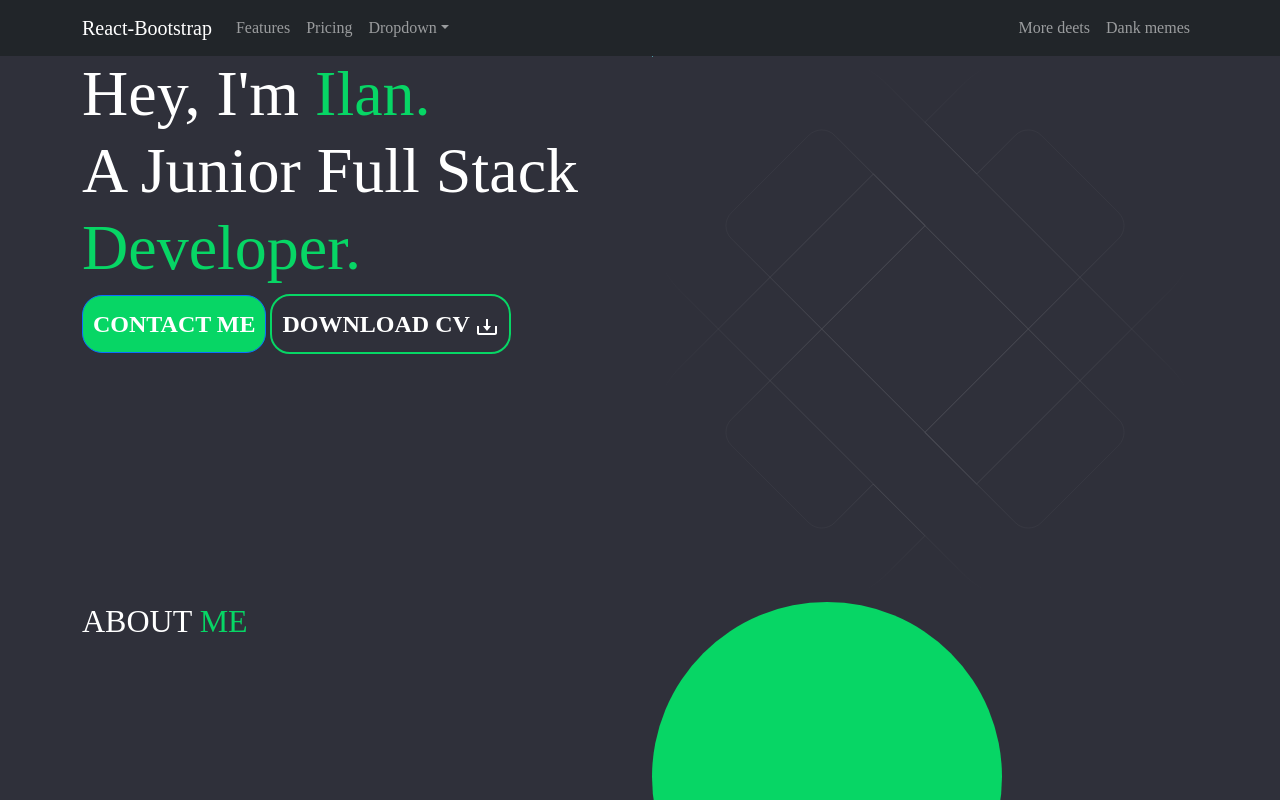
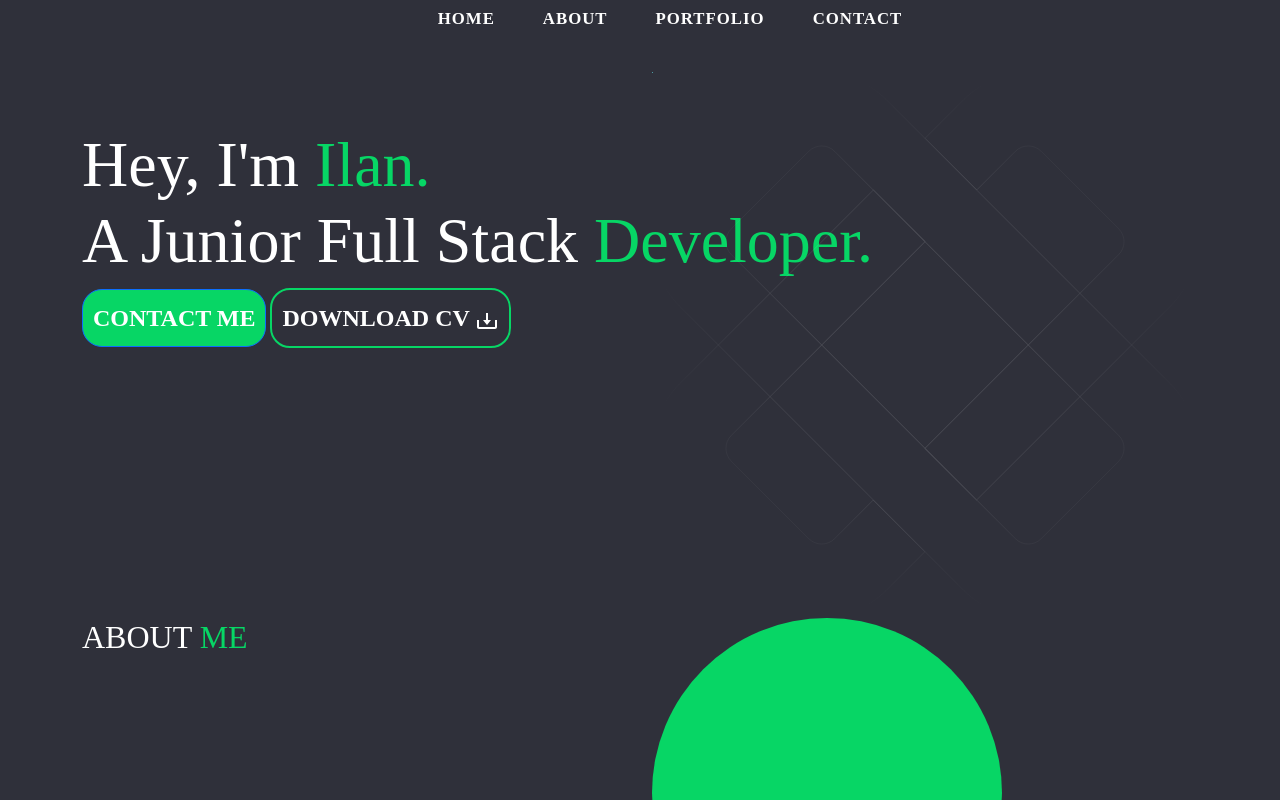
Before and after one commit to SoPH89/portfolio, a React (Create React App) app: page / in a window 1280 px wide. Shown: the top 800 px of the page. Built offline with nearby package versions, Linux system fonts and the light colour scheme; the HTML template or start-up script is replaced by a standard one.

Commit message:
trying new navbar

```diff
--- a/src/Components/Header/Header.css
+++ b/src/Components/Header/Header.css
@@ -1,6 +1,7 @@
 .heroSection {
     color: white;
-    top: 100px;
+    width: 180%;
+    margin-top: 10%;
 }
 .introHeader{
     font-size: 4em;
--- /dev/null
+++ b/src/Components/Navbar/Navbar.css
@@ -0,0 +1,378 @@
+
+  .navBarStyle {
+     background: #2F303A;
+     color: white;
+
+}
+
+.nav-wrapper {
+    margin: auto;
+    text-align: center;
+    width: 70%;
+}
+
+@media(max-width: 768px) {
+    .nav-wrapper {
+        width: 90%;
+    }
+}
+
+@media(max-width: 638px) {
+    .nav-wrapper {
+        width: 100%;
+    }
+}
+
+
+.logo {
+    float: left;
+    margin-left: 28px;
+    font-size: 1.5em;
+    height: 60px;
+    letter-spacing: 1px;
+    text-transform: uppercase;
+}
+
+@media(max-width: 768px) {
+    .logo {
+        margin-left: 5px;
+    }
+}
+
+.socialIcons {
+    float: right;
+    color: white;
+    padding-top: 6px;
+}
+
+#navbar ul {
+    display: inline-block;
+    list-style: none;
+    font-family: Montserrat;
+    font-weight: bold;
+    font-size: 24px;
+    /* margin-right: 14px; */
+    margin-top: -2px;
+    text-align: right;
+    transition: transform 0.5s ease-out;
+    -webkit-transition: transform 0.5s ease-out;
+}
+
+@media(max-width: 640px) {
+    #navbar ul {
+        display: none;
+    }
+}
+
+@media(orientation: landscape) {
+    #navbar ul {
+        display: inline-block;
+    }
+}
+
+#navbar li {
+    display: inline-block;
+}
+
+#navbar li a {
+    color: white;
+    display: block;
+    font-size: 0.7em;
+    height: 50px;
+    letter-spacing: 1px;
+    margin: 0 20px;
+    padding: 0 4px;
+    position: relative;
+    text-decoration: none;
+    text-transform: uppercase;
+    transition: all 0.5s ease;
+    -webkit-transition: all 0.5s ease;
+}
+
+#navbar li a:hover {
+
+    color: #07D665;
+    transition: all 1s ease;
+    -webkit-transition: all 1s ease;
+}
+
+/* Animated Bottom Line */
+#navbar li a:before,
+#navbar li a:after {
+    content: '';
+    position: absolute;
+    width: 0%;
+    height: 1px;
+    bottom: -1px;
+    background: #07D665;
+}
+
+#navbar li a:before {
+    left: 0;
+    transition: 0.5s;
+}
+
+#navbar li a:after {
+    background: rgb(13, 26, 38);
+    right: 0;
+    /* transition: width 0.8s cubic-bezier(0.22, 0.61, 0.36, 1); */
+}
+
+#navbar li a:hover:before {
+    background: rgb(13, 26, 38);
+    width: 100%;
+    transition: width 0.5s cubic-bezier((0.22, 0.61, 0.36, 1));
+}
+
+#navbar li a:hover:after {
+    background: transparent;
+    width: 100%;
+    /* transition: 0s; */
+}
+
+
+
+/*======================================================
+                    Mobile Menu Menu Icon
+  ======================================================*/
+@media(max-width: 640px) {
+    .menuIcon {
+        cursor: pointer;
+        display: block;
+        position: fixed;
+        right: 15px;
+        top: 20px;
+        height: 23px;
+        width: 27px;
+        z-index: 12;
+    }
+
+    /* Icon Bars */
+    .icon-bars {
+        background: rgb(13, 26, 38);
+        position: absolute;
+        left: 1px;
+        top: 45%;
+        height: 2px;
+        width: 20px;
+        -webkit-transition: 0.4s;
+        transition: 0.4s;
+    }
+
+    .icon-bars::before {
+        background: rgb(13, 26, 38);
+        content: '';
+        position: absolute;
+        left: 0;
+        top: -8px;
+        height: 2px;
+        width: 20px;
+        /*     -webkit-transition: top 0.2s ease 0.3s;
+    transition: top 0.2s ease 0.3s; */
+        -webkit-transition: 0.3s width 0.4s;
+        transition: 0.3s width 0.4s;
+    }
+
+    .icon-bars::after {
+        margin-top: 0px;
+        background: rgb(13, 26, 38);
+        content: '';
+        position: absolute;
+        left: 0;
+        bottom: -8px;
+        height: 2px;
+        width: 20px;
+        /*     -webkit-transition: top 0.2s ease 0.3s;
+    transition: top 0.2s ease 0.3s; */
+        -webkit-transition: 0.3s width 0.4s;
+        transition: 0.3s width 0.4s;
+    }
+
+    /* Bars Shadows */
+    .icon-bars.overlay {
+        background: rgb(97, 114, 129);
+        background: rgb(183, 199, 211);
+        width: 20px;
+        animation: middleBar 3s infinite 0.5s;
+        -webkit-animation: middleBar 3s infinite 0.5s;
+    }
+
+    @keyframes middleBar {
+        0% {
+            width: 0px
+        }
+
+        50% {
+            width: 20px
+        }
+
+        100% {
+            width: 0px
+        }
+    }
+
+    @-webkit-keyframes middleBar {
+        0% {
+            width: 0px
+        }
+
+        50% {
+            width: 20px
+        }
+
+        100% {
+            width: 0px
+        }
+    }
+
+    .icon-bars.overlay::before {
+        background: rgb(97, 114, 129);
+        background: rgb(183, 199, 211);
+        width: 10px;
+        animation: topBar 3s infinite 0.2s;
+        -webkit-animation: topBar 3s infinite 0s;
+    }
+
+    @keyframes topBar {
+        0% {
+            width: 0px
+        }
+
+        50% {
+            width: 10px
+        }
+
+        100% {
+            width: 0px
+        }
+    }
+
+    @-webkit-keyframes topBar {
+        0% {
+            width: 0px
+        }
+
+        50% {
+            width: 10px
+        }
+
+        100% {
+            width: 0px
+        }
+    }
+
+    .icon-bars.overlay::after {
+        background: rgb(97, 114, 129);
+        background: rgb(183, 199, 211);
+        width: 15px;
+        animation: bottomBar 3s infinite 1s;
+        -webkit-animation: bottomBar 3s infinite 1s;
+    }
+
+    @keyframes bottomBar {
+        0% {
+            width: 0px
+        }
+
+        50% {
+            width: 15px
+        }
+
+        100% {
+            width: 0px
+        }
+    }
+
+    @-webkit-keyframes bottomBar {
+        0% {
+            width: 0px
+        }
+
+        50% {
+            width: 15px
+        }
+
+        100% {
+            width: 0px
+        }
+    }
+
+
+    /* Toggle Menu Icon */
+    .menuIcon.toggle .icon-bars {
+        top: 5px;
+        transform: translate3d(0, 5px, 0) rotate(135deg);
+        transition-delay: 0.1s;
+        transition: transform 0.4s cubic-bezier(0.68, -0.55, 0.265, 1.55);
+    }
+
+    .menuIcon.toggle .icon-bars::before {
+        top: 0;
+        transition-delay: 0.1s;
+        opacity: 0;
+    }
+
+    .menuIcon.toggle .icon-bars::after {
+        top: 10px;
+        transform: translate3d(0, -10px, 0) rotate(-270deg);
+        transition-delay: 0.1s;
+        transition: transform 0.4s cubic-bezier(0.68, -0.55, 0.265, 1.55);
+    }
+
+    .menuIcon.toggle .icon-bars.overlay {
+        width: 20px;
+        opacity: 0;
+        -webkit-transition: all 0s ease 0s;
+        transition: all 0s ease 0s;
+    }
+}
+
+
+/*======================================================
+                   Responsive Mobile Menu
+  ======================================================*/
+.overlay-menu {
+    background: #07D665;
+    color: rgb(13, 26, 38);
+    display: flex;
+    align-items: center;
+    justify-content: center;
+    position: absolute;
+    top: 0;
+    right: 0;
+    padding-right: 15px;
+    transform: translateX(-100%);
+    width: 100vw;
+    height: 100vh;
+    -webkit-transition: transform 0.2s ease-out;
+    transition: transform 0.2s ease-out;
+    position: absolute;
+    z-index: 10;
+}
+
+.overlay-menu ul,
+.overlay-menu li {
+    display: block;
+    position: relative;
+}
+
+.overlay-menu li a {
+    display: block;
+    font-size: 1.8em;
+    letter-spacing: 4px;
+    /*   opacity: 0; */
+    padding: 10px 0;
+    text-align: center;
+    text-transform: uppercase;
+    -webkit-transition: color 0.3s ease;
+    transition: color 0.3s ease;
+    /*   -webkit-transition: 0.2s opacity 0.2s ease-out;
+  transition: 0.2s opacity 0.2s ease-out; */
+}
+
+.overlay-menu li a:hover,
+.overlay-menu li a:active {
+    color: rgb(28, 121, 184);
+    -webkit-transition: color 0.3s ease;
+    transition: color 0.3s ease;
+}
--- a/src/Components/Navbar/Navbar.js
+++ b/src/Components/Navbar/Navbar.js
@@ -1,36 +1,72 @@
-import React from "react";
-import { Container, Navbar, NavDropdown, Nav} from 'react-bootstrap';
+import React from 'react';
+import {Container } from "react-bootstrap";
+import "./Navbar.css";
+// import { AiFillGithub, AiFillInstagram, AiFillLinkedin } from 'react-icons/ai';
 
-const NavBar = ()=>{
+let menuIcon = document.querySelector('menuIcon');
+let nav = document.querySelector('overlay-menu');
+const Header = () => {
     return (
+      <>
+      <Container className="navbarContainer">
+      <nav id="navbar" class="">
+  <div className="nav-wrapper">
 
-        <Navbar collapseOnSelect expand="lg" bg="dark" variant="dark">
-  <Container>
-  <Navbar.Brand href="#home">React-Bootstrap</Navbar.Brand>
-  <Navbar.Toggle aria-controls="responsive-navbar-nav" />
-  <Navbar.Collapse id="responsive-navbar-nav">
-    <Nav className="me-auto">
-      <Nav.Link href="#features">Features</Nav.Link>
-      <Nav.Link href="#pricing">Pricing</Nav.Link>
-      <NavDropdown title="Dropdown" id="collasible-nav-dropdown">
-        <NavDropdown.Item href="#action/3.1">Action</NavDropdown.Item>
-        <NavDropdown.Item href="#action/3.2">Another action</NavDropdown.Item>
-        <NavDropdown.Item href="#action/3.3">Something</NavDropdown.Item>
-        <NavDropdown.Divider />
-        <NavDropdown.Item href="#action/3.4">Separated link</NavDropdown.Item>
-      </NavDropdown>
-    </Nav>
-    <Nav>
-      <Nav.Link href="#deets">More deets</Nav.Link>
-      <Nav.Link eventKey={2} href="#memes">
-        Dank memes
-      </Nav.Link>
-    </Nav>
-  </Navbar.Collapse>
-  </Container>
-</Navbar>
+    <div className="logo">
 
+      <a href="#home" />
+
+    </div>
+    {/* <div className="socialIcons" >
+<a class="icon" href="https://github.com">
+<AiFillGithub size="3rem"/></a>
+<a class="icon" href="https://linkedin.com">
+<AiFillLinkedin size="3rem"/></a>
+<a class="icon"href="https://instagram.com">
+<AiFillInstagram size="3rem"/></a>
+
+</div> */}
+    <ul id="menu">
+      <li><a href="#home">Home</a></li>
+  <li><a href="#About">About</a></li>
+  <li><a href="#portfolio">Portfolio</a></li>
+  <li><a href="#contact">Contact</a></li>
+    </ul>
+  </div>
+</nav>
+
+
+<div className="menuIcon" onClick={()=>{
+  let toggleIcon = document.querySelector('.menuIcon');
+   let nav = document.querySelector('.overlay-menu');
+   if (toggleIcon.className != 'menuIcon toggle' && nav.style.transform != 'translateX(0%)') {
+                toggleIcon.className += ' toggle';
+                nav.style.transform = 'translateX(0%)';
+                nav.style.transition = 'transform 0.2s ease-out';
+            } else {
+                toggleIcon.className = 'menuIcon';
+                nav.style.transform = 'translateX(-100%)';
+                nav.style.transition = 'transform 0.2s ease-out';
+            }
+}}>
+  <span className="icon icon-bars"></span>
+  <span className="icon icon-bars overlay"></span>
+</div>
+
+
+<div className="overlay-menu">
+  <ul id="menu">
+      <li><a href="#home">Home</a></li>
+      <li><a href="#services">Services</a></li>
+      <li><a href="#about">About</a></li>
+      <li><a href="#contact">Contact</a></li>
+    </ul>
+</div>
+</Container>
+
+        </>
     )
+
 }
 
-export default NavBar;
+export default Header;
```
